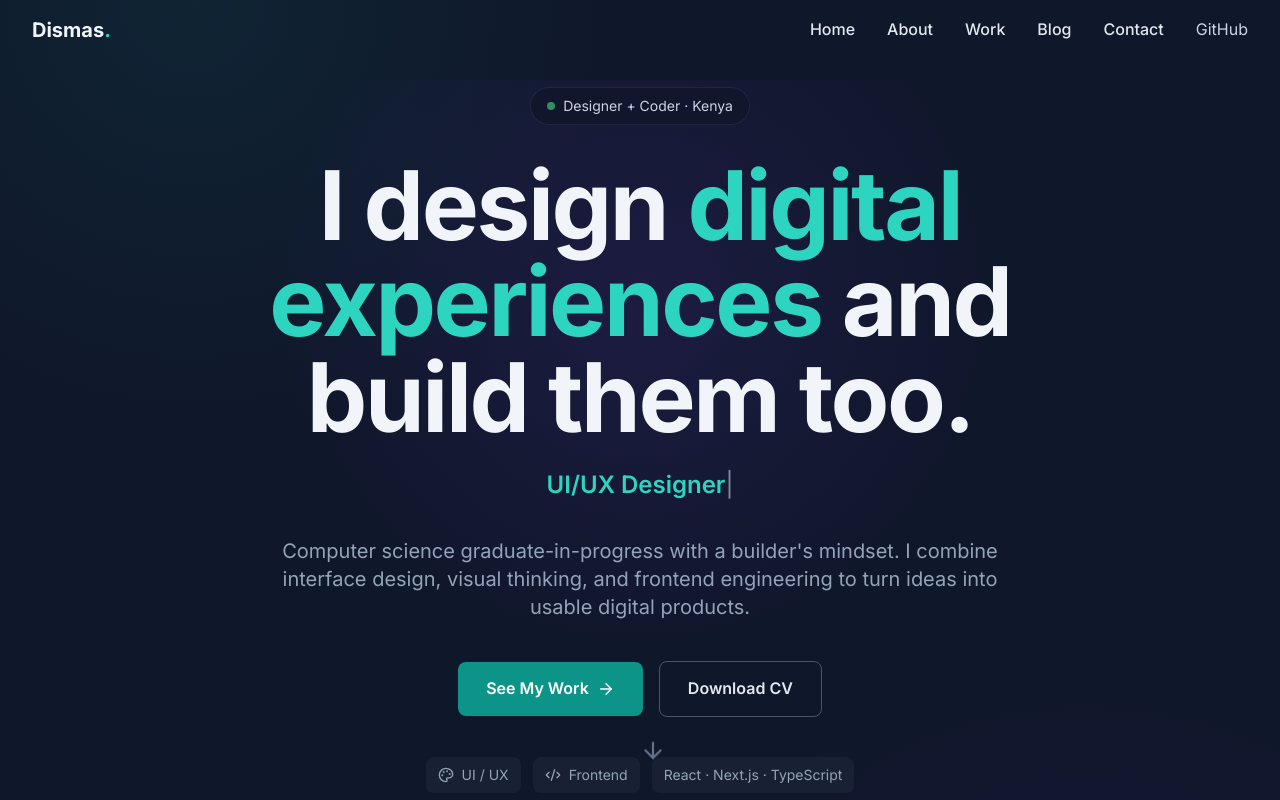
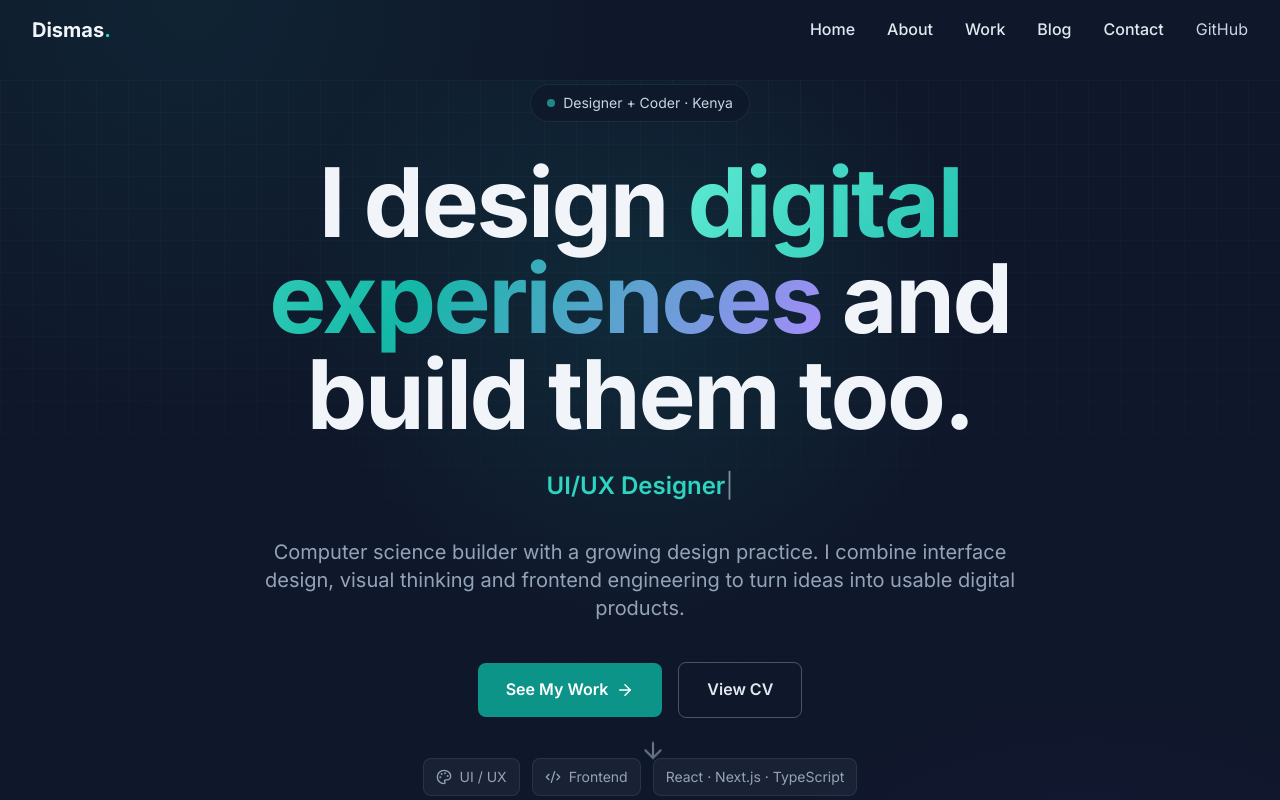
Before and after one commit to danny-dis/dismas-portfolio, a Next.js app: page / in a window 1280 px wide. Shown: the top 800 px of the page. Built offline with nearby package versions, Linux system fonts and the light colour scheme.

Commit message:
Final hero polish and accessibility improvements

```diff
--- a/src/components/Hero.tsx
+++ b/src/components/Hero.tsx
@@ -3,12 +3,7 @@
 import { useState, useEffect } from 'react'
 import { ArrowDown, ArrowRight, Code2, Palette } from 'lucide-react'
 
-const typewriterTexts = [
-  'Designer + Coder',
-  'UI/UX Designer',
-  'Creative Technologist',
-  'Frontend Developer',
-]
+const typewriterTexts = ['Designer + Coder', 'UI/UX Designer', 'Creative Technologist', 'Frontend Developer']
 
 export default function Hero() {
   const [currentTextIndex, setCurrentTextIndex] = useState(0)
@@ -29,60 +24,48 @@ export default function Hero() {
         }
       }
     }, isDeleting ? 45 : 85)
-
     return () => clearTimeout(timeout)
   }, [currentText, isDeleting, currentTextIndex])
 
   const scrollToWork = () => document.getElementById('work')?.scrollIntoView({ behavior: 'smooth' })
 
   return (
-    <section className="min-h-[90vh] flex items-center justify-center relative overflow-hidden">
-      <div className="absolute inset-0 pointer-events-none bg-[radial-gradient(circle_at_50%_30%,rgba(124,58,237,0.12),transparent_45%)]" />
+    <section className="min-h-[90vh] flex items-center justify-center relative overflow-hidden" aria-label="Introduction">
+      <div className="absolute inset-0 pointer-events-none grid-pattern" />
+      <div className="absolute inset-0 pointer-events-none bg-[radial-gradient(circle_at_50%_30%,rgba(20,184,166,0.12),transparent_42%)]" />
       <div className="max-w-5xl mx-auto px-4 sm:px-6 lg:px-8 text-center relative">
         <div className="fade-in visible">
           <div className="inline-flex items-center gap-2 px-4 py-2 rounded-full glass text-sm text-dark-300 mb-8">
-            <span className="w-2 h-2 rounded-full bg-green-400 animate-pulse" />
+            <span className="w-2 h-2 rounded-full bg-primary-400 animate-pulse" aria-hidden="true" />
             Designer + Coder · Kenya
           </div>
 
-          <h1 className="text-5xl md:text-7xl lg:text-8xl font-bold tracking-tight mb-6">
+          <h1 className="text-5xl md:text-7xl lg:text-8xl font-bold tracking-tight leading-[1.02] mb-7">
             <span className="text-dark-100">I design </span>
-            <span className="text-primary-400">digital experiences</span>
+            <span className="text-gradient">digital experiences</span>
             <span className="text-dark-100"> and build them too.</span>
           </h1>
 
-          <div className="min-h-10 mb-7">
-            <p className="text-xl md:text-2xl text-dark-300">
-              <span className="text-primary-400 font-semibold">{currentText}</span>
-              <span className="animate-pulse">|</span>
-            </p>
+          <div className="min-h-10 mb-7" aria-live="polite" aria-label="Current role">
+            <p className="text-xl md:text-2xl text-dark-300"><span className="text-primary-400 font-semibold">{currentText}</span><span className="animate-pulse" aria-hidden="true">|</span></p>
           </div>
 
-          <p className="text-lg md:text-xl text-dark-400 mb-10 max-w-3xl mx-auto leading-relaxed">
-            Computer science graduate-in-progress with a builder's mindset. I combine interface design,
-            visual thinking, and frontend engineering to turn ideas into usable digital products.
-          </p>
+          <p className="text-lg md:text-xl text-dark-400 mb-10 max-w-3xl mx-auto leading-relaxed">Computer science builder with a growing design practice. I combine interface design, visual thinking and frontend engineering to turn ideas into usable digital products.</p>
 
           <div className="flex flex-col sm:flex-row gap-4 justify-center items-center">
-            <a href="#work" className="inline-flex items-center gap-2 bg-primary-600 hover:bg-primary-700 text-white px-7 py-3.5 rounded-lg font-semibold transition-colors hover-lift">
-              See My Work <ArrowRight size={18} />
-            </a>
-            <a href="/resume.pdf" target="_blank" rel="noopener noreferrer" className="inline-flex items-center gap-2 border border-dark-600 hover:border-primary-500 text-dark-200 hover:text-primary-400 px-7 py-3.5 rounded-lg font-semibold transition-colors hover-lift">
-              Download CV
-            </a>
+            <a href="#work" className="inline-flex items-center gap-2 bg-primary-600 hover:bg-primary-700 text-white px-7 py-3.5 rounded-lg font-semibold transition-colors hover-lift">See My Work <ArrowRight size={18} /></a>
+            <a href="/resume.pdf" target="_blank" rel="noopener noreferrer" className="inline-flex items-center gap-2 border border-dark-600 hover:border-primary-500 text-dark-200 hover:text-primary-400 px-7 py-3.5 rounded-lg font-semibold transition-colors hover-lift">View CV</a>
           </div>
 
           <div className="flex flex-wrap justify-center gap-3 mt-10 text-sm text-dark-400">
-            <span className="inline-flex items-center gap-2 px-3 py-2 rounded-lg bg-dark-800/60"><Palette size={16} /> UI / UX</span>
-            <span className="inline-flex items-center gap-2 px-3 py-2 rounded-lg bg-dark-800/60"><Code2 size={16} /> Frontend</span>
-            <span className="px-3 py-2 rounded-lg bg-dark-800/60">React · Next.js · TypeScript</span>
+            <span className="inline-flex items-center gap-2 px-3 py-2 rounded-lg bg-dark-800/70 border border-dark-700/60"><Palette size={16} /> UI / UX</span>
+            <span className="inline-flex items-center gap-2 px-3 py-2 rounded-lg bg-dark-800/70 border border-dark-700/60"><Code2 size={16} /> Frontend</span>
+            <span className="px-3 py-2 rounded-lg bg-dark-800/70 border border-dark-700/60">React · Next.js · TypeScript</span>
           </div>
         </div>
       </div>
 
-      <button onClick={scrollToWork} className="absolute bottom-8 left-1/2 -translate-x-1/2 text-dark-500 hover:text-primary-400 transition-colors animate-bounce" aria-label="Scroll to work">
-        <ArrowDown size={26} />
-      </button>
+      <button onClick={scrollToWork} className="absolute bottom-8 left-1/2 -translate-x-1/2 text-dark-500 hover:text-primary-400 transition-colors animate-bounce" aria-label="Scroll to selected work"><ArrowDown size={26} /></button>
     </section>
   )
 }
```
